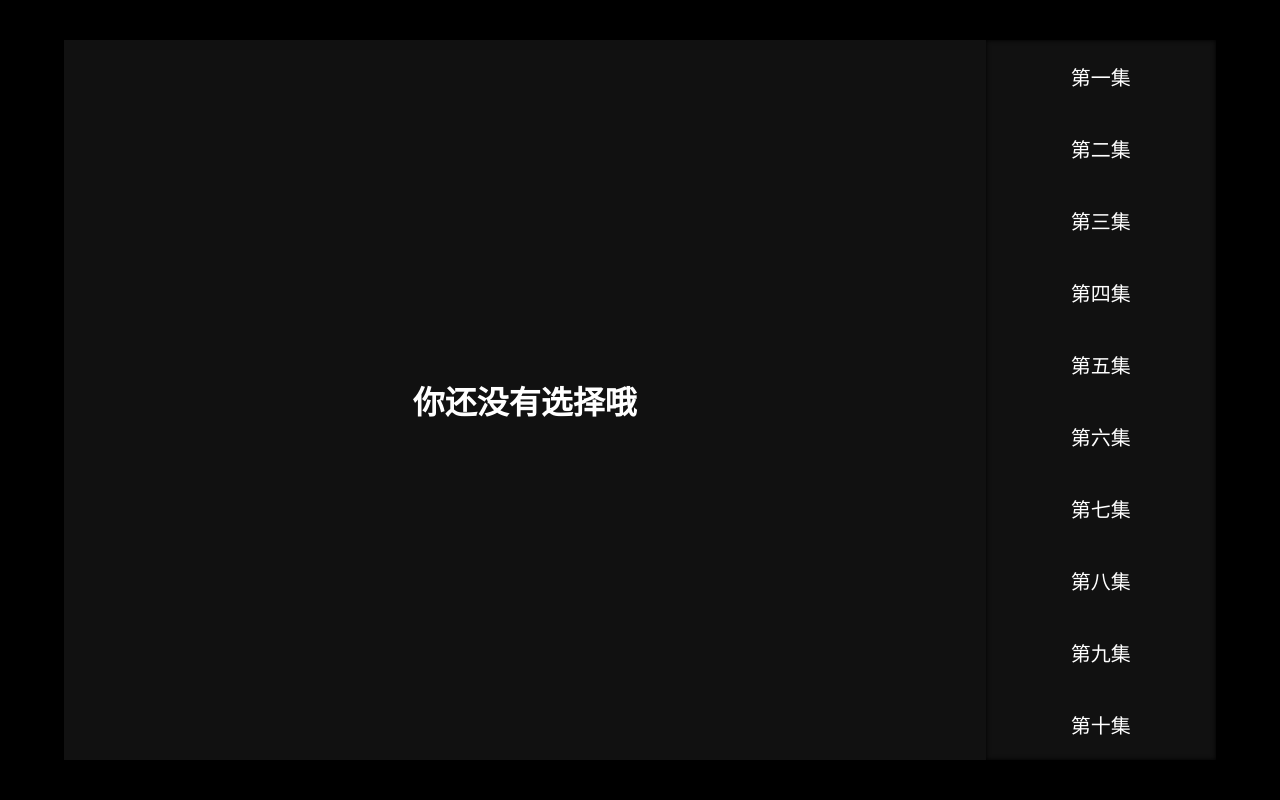
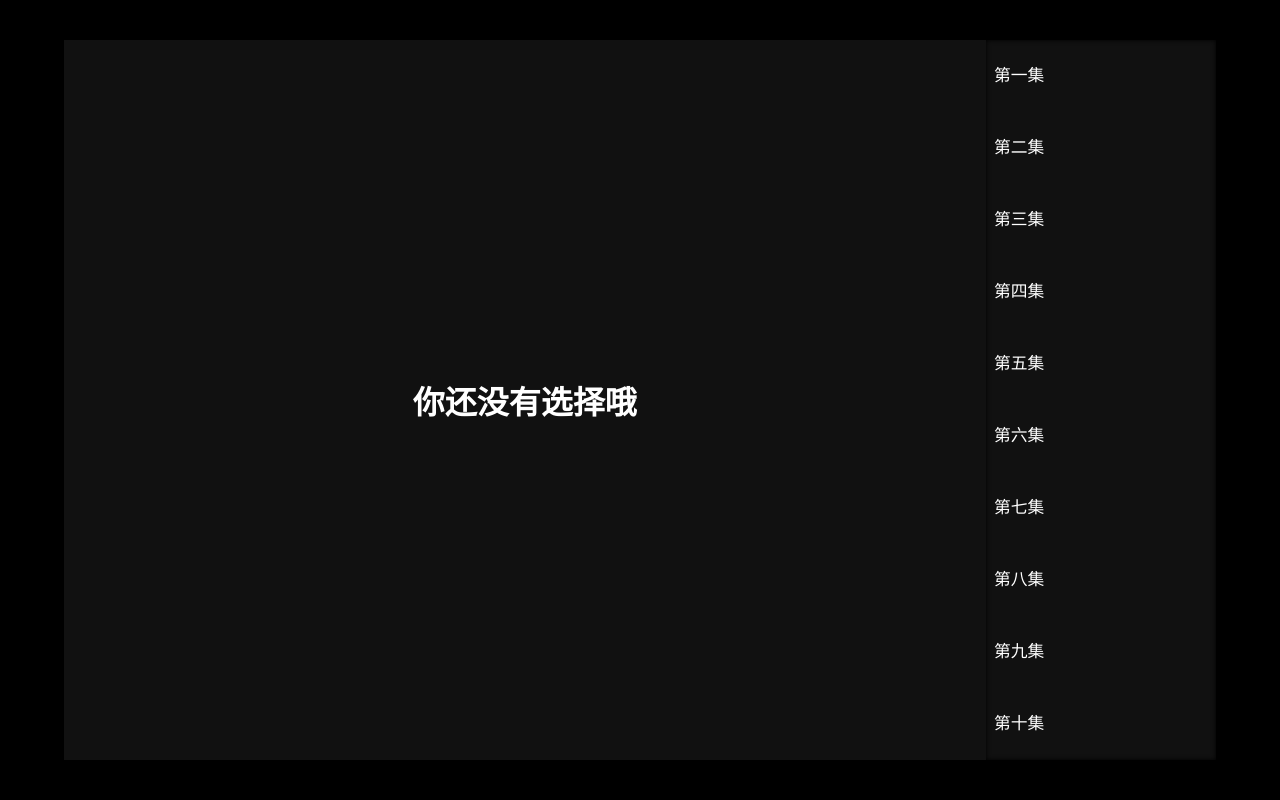
Before and after one commit to Zheng-Luxi/Sitcom, a plain HTML site: page 人不彪悍枉少年/index.html in a window 1280 px wide. Drawn offline with Linux system fonts and the light colour scheme.

Commit message:
人不彪悍枉少年

```diff
--- a/人不彪悍枉少年/public/index.css
+++ b/人不彪悍枉少年/public/index.css
@@ -61,13 +61,17 @@ body {
 }
 
 .videoList > li {
-	display: flex;
-	justify-content: center;
-	align-items: center;
+	display: block;
+	list-style: none;
 	width: 100%;
 	height: 10%;
 	color: #FFF;
-	font: normal 20px "Arial";
+	font: normal 1.05em "Arial";
+	line-height: 9vh;
+	text-overflow: ellipsis;
+	white-space: nowrap;
+	text-indent: .5em;
+	overflow: hidden;
 	transition: all .1s linear 0s;
 	cursor: pointer;
 }
@@ -77,6 +81,12 @@ body {
 	opacity: .5;
 }
 
+.select {
+	background-color: #FFF;
+	color: #000!important;
+	transition: all .1s linear 0s;
+}
+
 iframe {
 	border: 0;
 }
--- a/人不彪悍枉少年/public/index.js
+++ b/人不彪悍枉少年/public/index.js
@@ -12,5 +12,9 @@ eval(atob("dmlkZW9zID0gdmlkZW9zLm1hcCggaXRlbSA9PiBgaHR0cHM6Ly9va2p4LmNjP3VybD0ke
 		iframe.src = videos[[...document.querySelectorAll("li")].findIndex(cur=>cur==item)];
 		iframe.width = "100%";
 		iframe.height = "100%";
+		[...document.querySelectorAll("li")].forEach(item=>{
+			item.className = "";
+		});
+		e.target.className = "select";
 	});
 });
```
